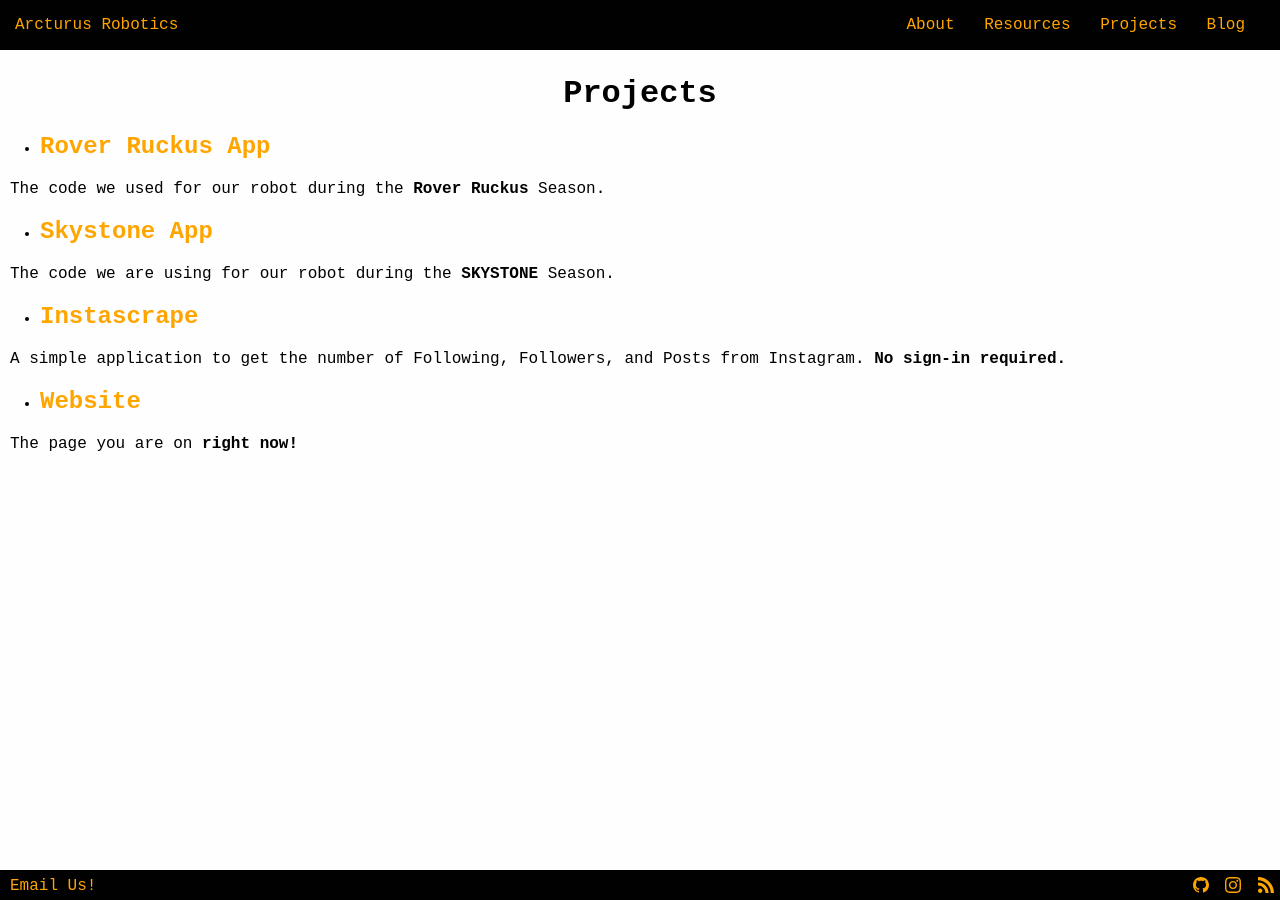
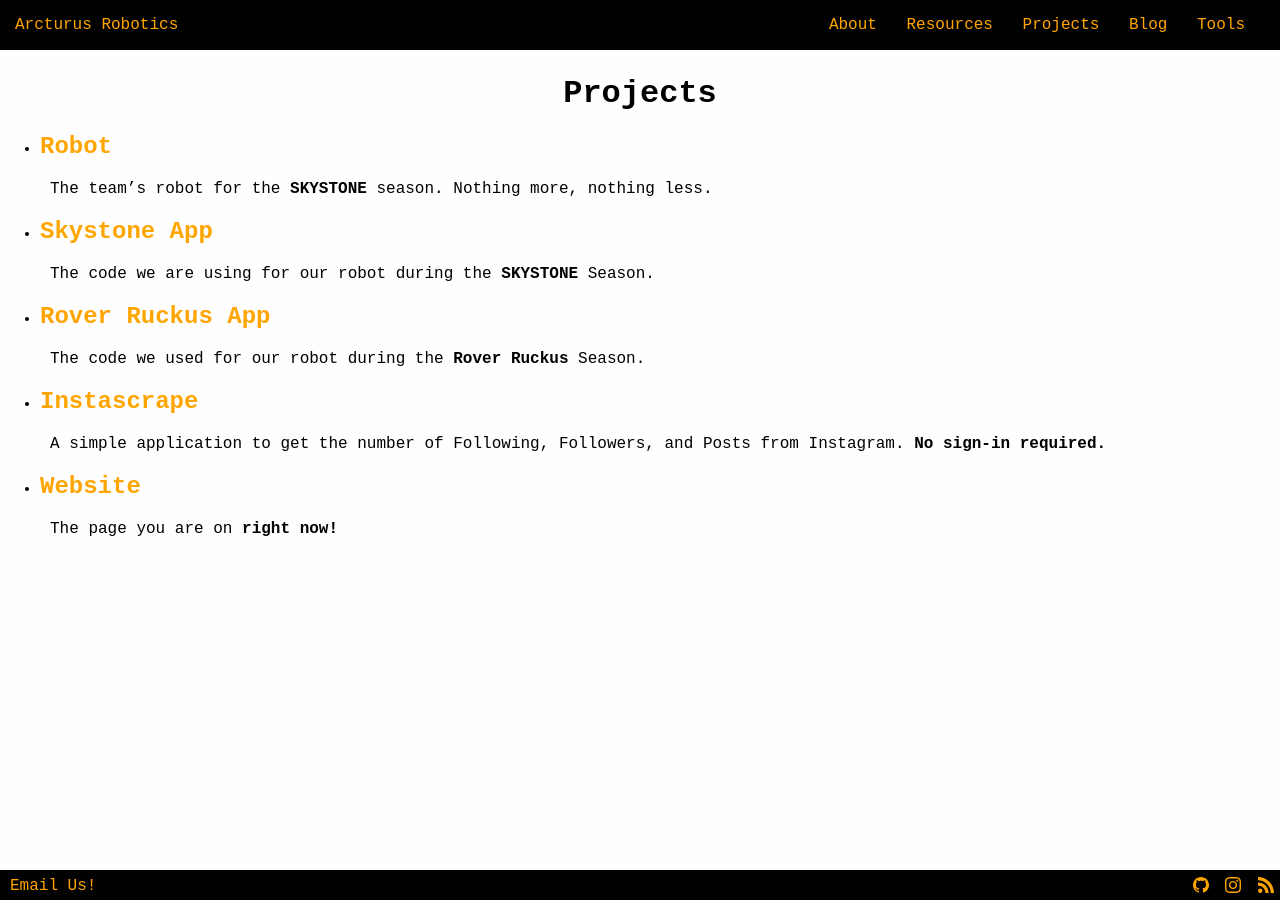
Before and after one commit to arcturus-robotics/arcturusrobotics.com, a Jekyll site: the page built from projects.md, in a window 1280 px wide. Built offline with Jekyll 4.4.1, drawn with Linux system fonts in a browser that asks for light colours.

Commit message:
Dark Theme, Tools, and wait for outreach team to write info for About

```diff
--- a/_data/navigation.yml
+++ b/_data/navigation.yml
@@ -6,3 +6,5 @@
   url: /projects.html
 - name: Blog
   url: /blog.html
+- name: Tools
+  url: /tools.html
--- a/_sass/_style.scss
+++ b/_sass/_style.scss
@@ -276,3 +276,17 @@ code {
 }
 
 // End Blog
+
+// Dark theme
+
+@media (prefers-color-scheme: dark) {
+    *, body, html {
+        color: $white;
+        background-color: $black !important;
+    }
+
+    h1.arcturus-text {
+        background-color: rgba(0, 0, 0, 0) !important;
+        color: $black;
+    }
+}
--- a/blog.html
+++ b/blog.html
@@ -17,6 +17,7 @@ title: Blog Posts
     {% for post in site.posts %}
     <li>
         <h3><a href="{{ post.url }}">{{ post.title }}</a></h3>
+        <p>{{ post.excerpt }}</p>
     </li>
     {% endfor %}
 </ul>
--- a/projects.md
+++ b/projects.md
@@ -5,18 +5,17 @@ layout: default
 
 # Projects
 
+- ## [Robot](/robot.html)
+The team's robot for the **SKYSTONE** season. Nothing more, nothing less.
+
+- ## [Skystone App](https://github.com/arcturus-robotics/skystone-app)
+The code we are using for our robot during the **SKYSTONE** Season.
+
 - ## [Rover Ruckus App](https://github.com/arcturus-robotics/rover-ruckus-app)
-
 The code we used for our robot during the **Rover Ruckus** Season.
 
-- ## [Skystone App](https://github.com/arcturus-robotics/skystone-app)
-
-The code we are using for our robot during the **SKYSTONE** Season.
-
 - ## [Instascrape](https://github.com/arcturus-robotics/instascrape)
-
 A simple application to get the number of Following, Followers, and Posts from Instagram. **No sign-in required.**
 
 - ## [Website](https://github.com/arcturus-robotics/arcturus-robotics.githubio)
-
 The page you are on **right now!**
```
Also changed, not shown: about.md (+10 -0 lines), tools.html (added, +17 -0 lines), tools/uniboard.html (added, +89 -0 lines).
